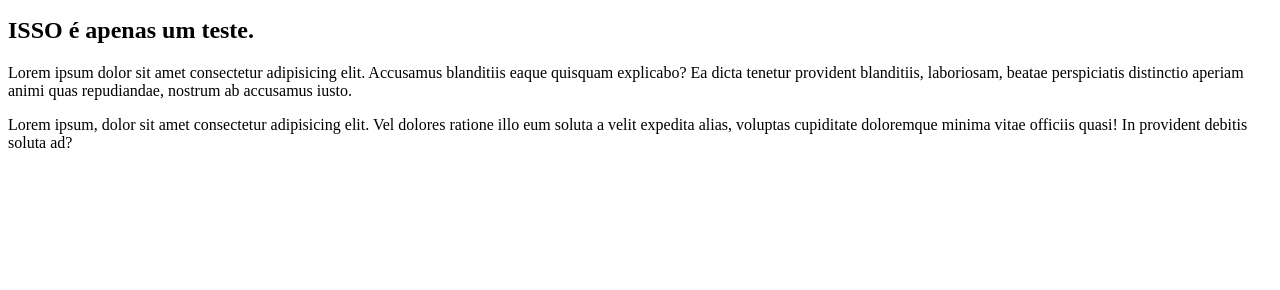
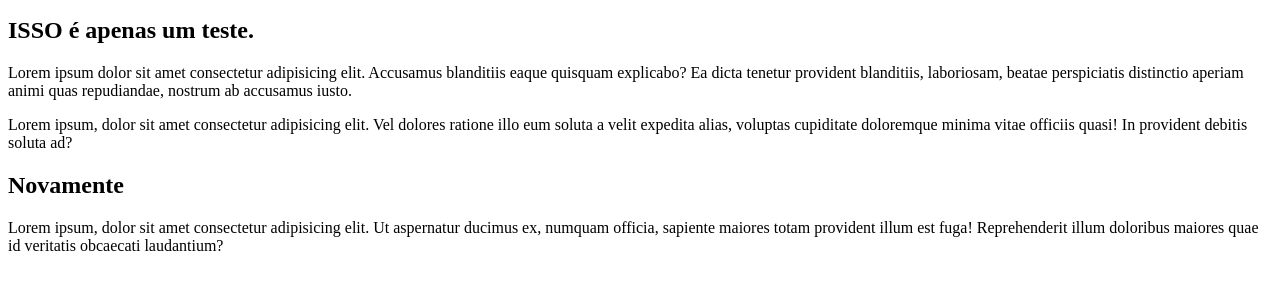
Before and after one commit to Deivisson-dev/foody, a plain HTML site: page index.html in a window 1280 px wide. Shown: the part 104-394 px from the top of the page. Drawn offline with Linux system fonts and the light colour scheme.

Commit message:
novo commite novamente de novo
 Changes to be committed:
	modified:   index.html

```diff
--- a/index.html
+++ b/index.html
@@ -12,5 +12,8 @@
     <h2>ISSO é apenas um teste.</h2>
     <p>Lorem ipsum dolor sit amet consectetur adipisicing elit. Accusamus blanditiis eaque quisquam explicabo? Ea dicta tenetur provident blanditiis, laboriosam, beatae perspiciatis distinctio aperiam animi quas repudiandae, nostrum ab accusamus iusto.</p>
     <p>Lorem ipsum, dolor sit amet consectetur adipisicing elit. Vel dolores ratione illo eum soluta a velit expedita alias, voluptas cupiditate doloremque minima vitae officiis quasi! In provident debitis soluta ad?</p>
+    <h2>Novamente</h2>
+    <p>Lorem ipsum, dolor sit amet consectetur adipisicing elit. Ut aspernatur ducimus ex, numquam officia, sapiente maiores totam provident illum est fuga! Reprehenderit illum doloribus maiores quae id veritatis obcaecati laudantium?</p>
+
 </body>
 </html>
```
